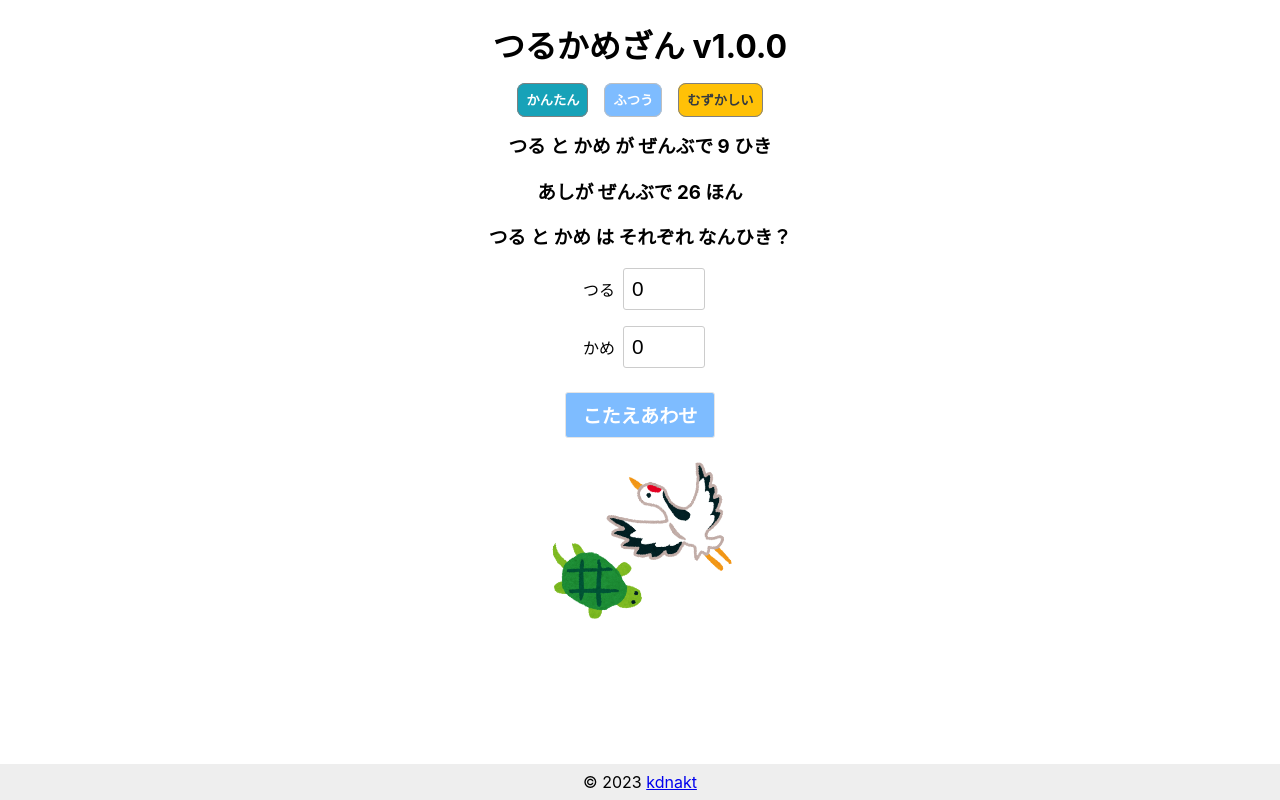
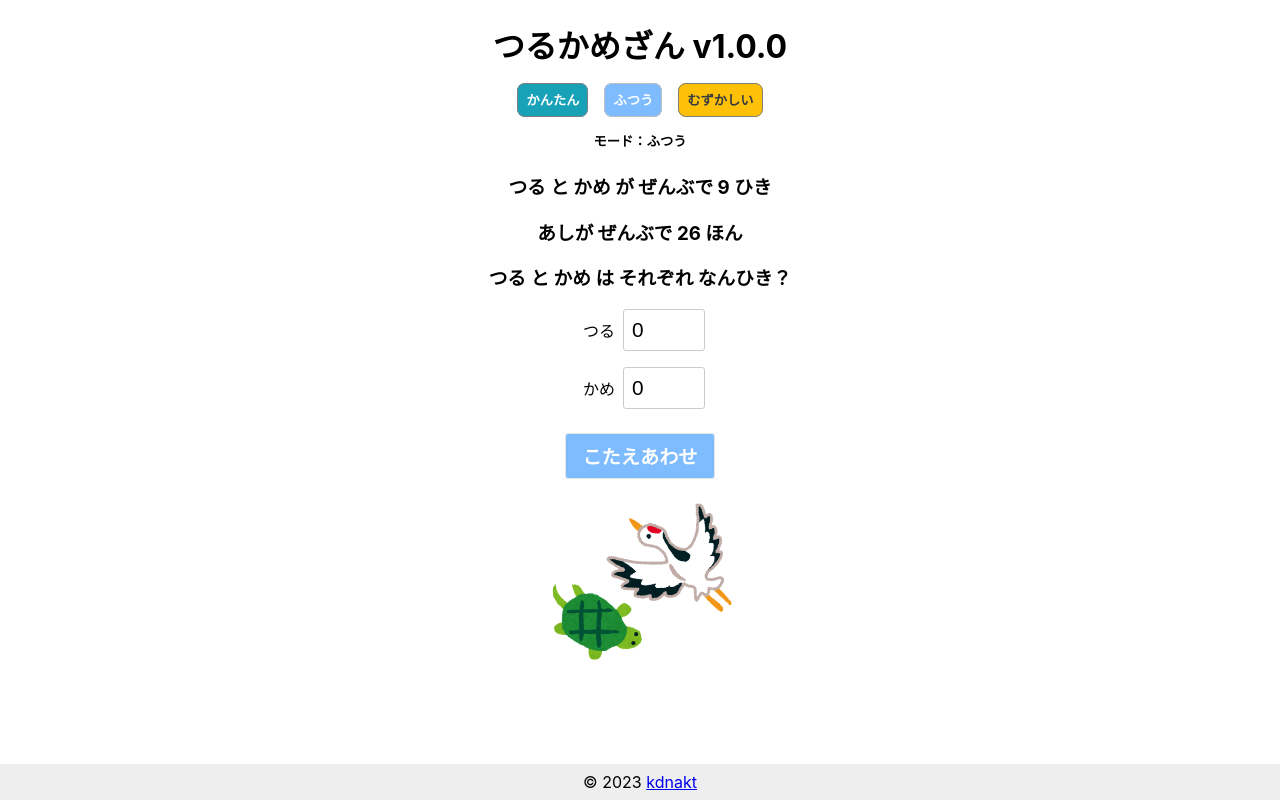
Before and after one commit to kdnakt/ct-scan, a React (Create React App) app: page / in a window 1280 px wide. Built offline with nearby package versions, Linux system fonts and the light colour scheme.

Commit message:
feat: show current mode

```diff
--- a/src/components/quiz/QuizMain.tsx
+++ b/src/components/quiz/QuizMain.tsx
@@ -1,13 +1,18 @@
 import { FC } from "react"
 import { Quiz } from "./Quiz"
 import { calcTotalHeadCount, calcTotalLegCount } from "./QuizData"
+import { QuizModes } from "./QuizMode"
 
 export const QuizMain: FC<{quiz: Quiz}> = ({
     quiz,
 }) => {
-    const data = quiz.data
+    const { mode, data } = quiz
+    const label = QuizModes[mode].label
     return (
         <>
+            <h5 style={{textAlign: 'center'}}>
+                <span>モード：{label}</span>
+            </h5>
             <h3 style={{textAlign: 'center'}}>
                 <span>つる&nbsp;と&nbsp;かめ&nbsp;が&nbsp;ぜんぶで&nbsp;</span>
                 <span data-testid="total-heads">{calcTotalHeadCount(data)}</span>
```
